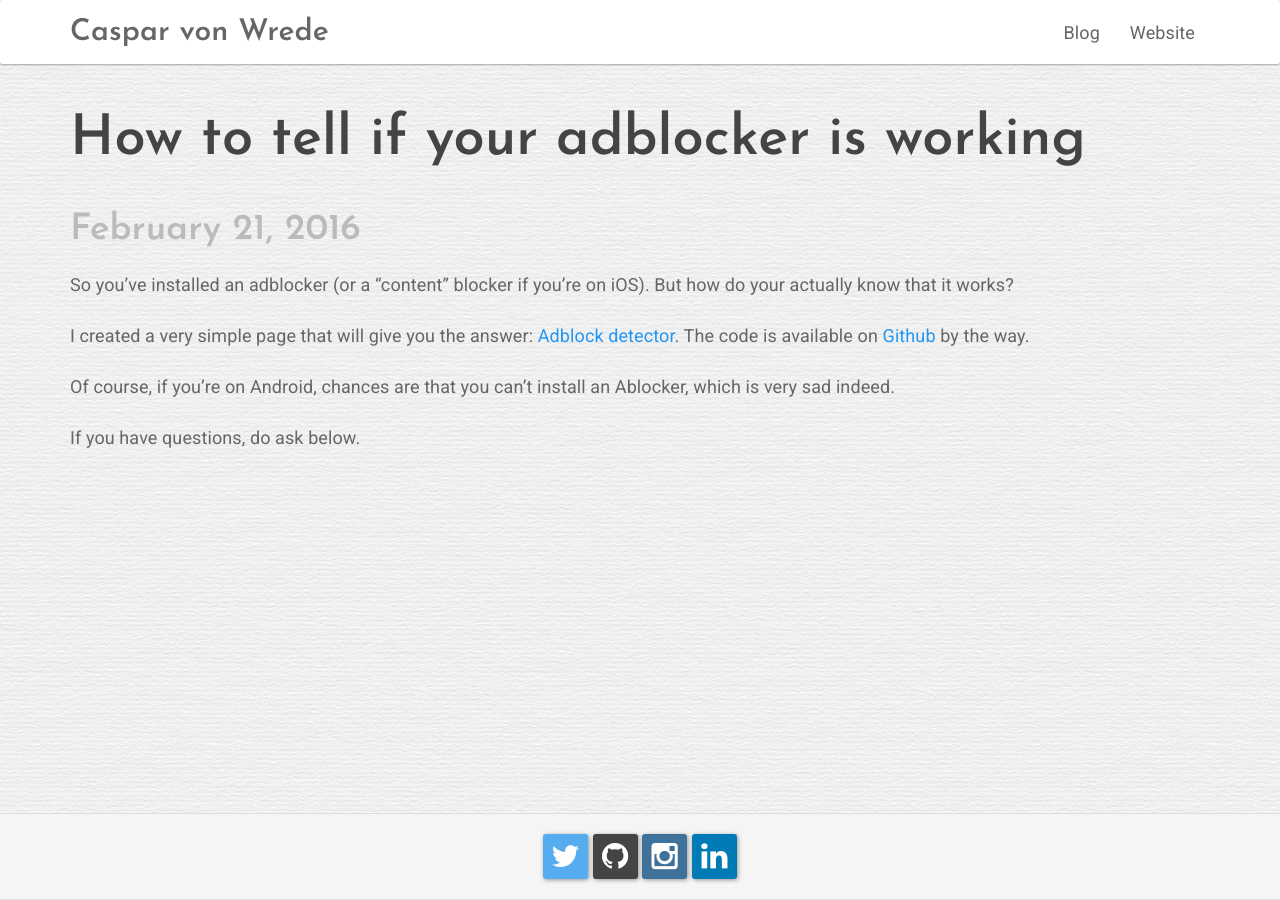
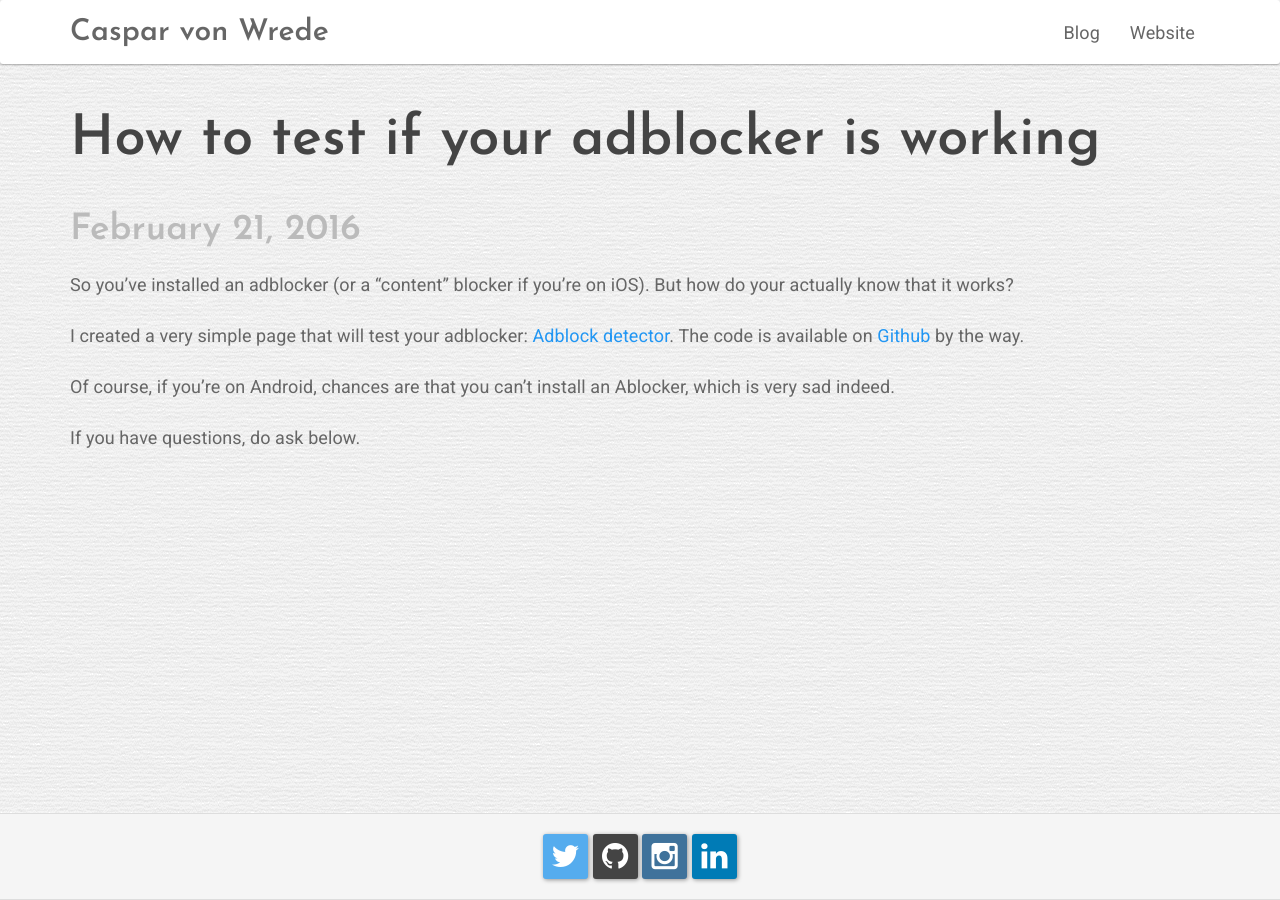
Before and after one commit to caspii/casparwre.de, a Jekyll site: the page built from _posts/2016-02-21-is-my-adblocker-working.md, in a window 1280 px wide. Built offline with Jekyll 4.4.1, drawn with Linux system fonts in a browser that asks for light colours; comment, search, counter and statistics services are not loaded.

Commit message:
Update 2016-02-21-is-my-adblocker-working.md

```diff
--- a/_posts/2016-02-21-is-my-adblocker-working.md
+++ b/_posts/2016-02-21-is-my-adblocker-working.md
@@ -1,10 +1,10 @@
 ---
 layout: post
-title: How to tell if your adblocker is working
+title: How to test if your adblocker is working
 ---
 So you've installed an adblocker (or a "content" blocker if you're on iOS). But how do your actually know that it works?
 
-I created a very simple page that will give you the answer: [Adblock detector](http://casparwre.de/adblock-detector/). The code is available on [Github](https://github.com/caspii/casparwre.de/blob/master/adblock-detector/index.html) by the way.
+I created a very simple page that will test your adblocker: [Adblock detector](http://casparwre.de/adblock-detector/). The code is available on [Github](https://github.com/caspii/casparwre.de/blob/master/adblock-detector/index.html) by the way.
 
 Of course, if you're on Android, chances are that you can't install an Ablocker, which is very sad indeed.
 
```
